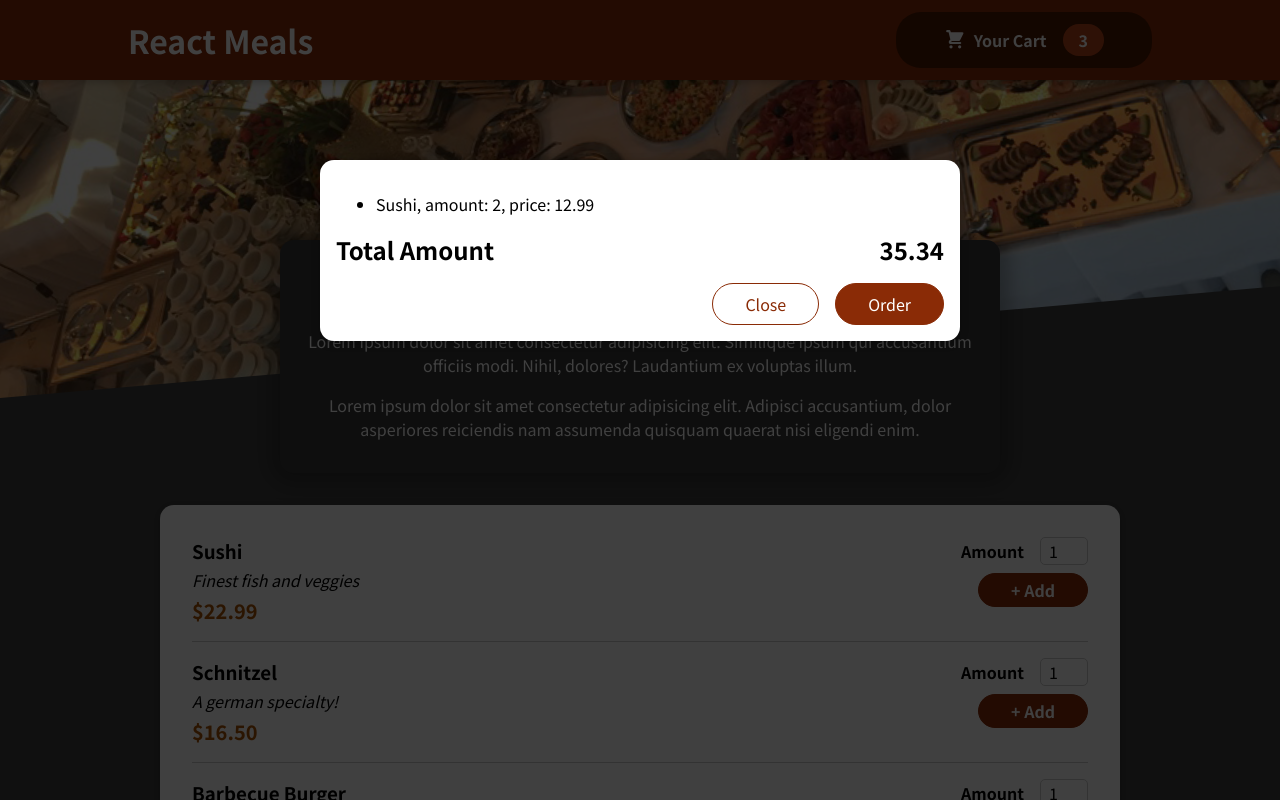
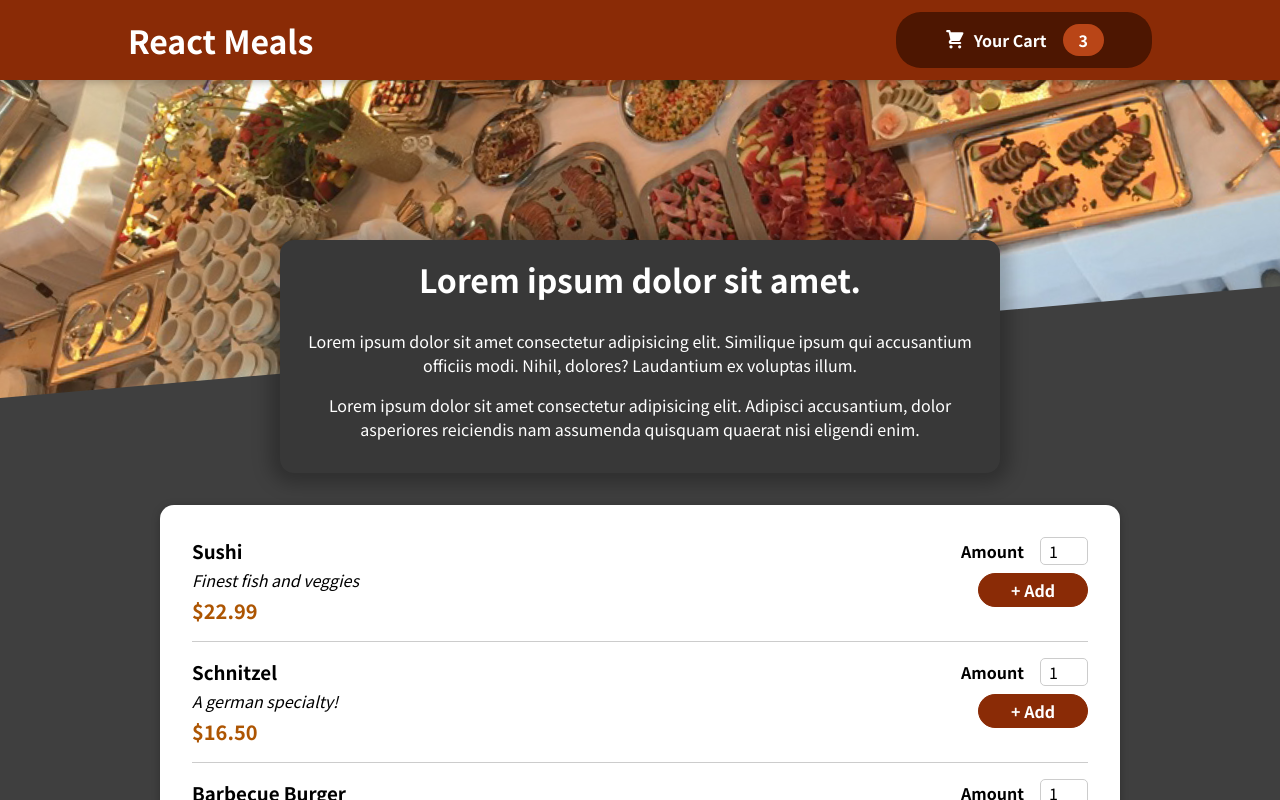
Before and after one commit to Khurshida-Meem/food-ordering-react, a React (Create React App) app: page / in a window 1280 px wide. Shown: the top 800 px of the page. Built offline with nearby package versions, Linux system fonts and the light colour scheme.

Commit message:
added modal

```diff
--- a/src/App.js
+++ b/src/App.js
@@ -7,12 +7,18 @@ function App() {
 
   const [cartShown, setCartShown] = useState(false);
 
-  // const
+  const showCartHandler = () => {
+    setCartShown(true)
+  };
+
+  const hideCartHandler = () => {
+    setCartShown(false);
+  };
 
   return (
     <Fragment>
-      <Cart />
-      <Header />
+      {cartShown && <Cart onClose={hideCartHandler} />}
+      <Header onShowCart={showCartHandler} />
       <main>
         <Meals />
       </main>
--- a/src/Components/Cart/Cart.js
+++ b/src/Components/Cart/Cart.js
@@ -6,14 +6,14 @@ const Cart = (props) => {
     const cartItems = <ul>{[{id: 'c1', name: 'Sushi, amount: 2, price: 12.99'}].map(item => <li>{item.name} </li> )}</ul>
 
     return (
-        <Modal>
+        <Modal onClose={props.onClose}>
             {cartItems}
             <div className={classes.total}>
                 <span>Total Amount</span>
                 <span>35.34</span>
             </div>
             <div className={classes.actions}>
-                <button className={classes['button--alt']}>Close</button>
+                <button className={classes['button--alt']} onClick={props.onClose}>Close</button>
                 <button className={classes.button}>Order</button>
             </div>
         </Modal>
--- a/src/Components/Layout/Header.js
+++ b/src/Components/Layout/Header.js
@@ -3,12 +3,12 @@ import img from '../../assets/meals.jpg'
 import classes from './Header.module.css'
 import HeaderCartButton from './HeaderCartButton';
 
-const Header = () => {
+const Header = (props) => {
     return (
         <React.Fragment>
             <header className={classes.header}>
                 <h1>React Meals</h1>
-                <HeaderCartButton />
+                <HeaderCartButton onClick={props.onShowCart} />
             </header>
             <div className={classes['main-image']}>
                 <img src={img} alt="A table full of delocious foods" />
--- a/src/Components/Layout/HeaderCartButton.js
+++ b/src/Components/Layout/HeaderCartButton.js
@@ -2,9 +2,9 @@ import React from 'react';
 import CartIcon from '../Cart/CartIcon';
 import classes from './HeaderCartButton.module.css'
 
-const HeaderCartButton = () => {
+const HeaderCartButton = (props) => {
     return (
-        <button className={classes.button}>
+        <button className={classes.button} onClick={props.onClick}>
             <span className={classes.icon}>
                 <CartIcon />
             </span>
--- a/src/Components/UI/Modal.js
+++ b/src/Components/UI/Modal.js
@@ -3,7 +3,7 @@ import ReactDOM from "react-dom";
 import classes from './Modal.module.css';
 
 const Backdrop = (props) => {
-  return <div className={classes.backdrop} />;
+  return <div className={classes.backdrop} onClick={props.onClose} />;
 };
 
 const ModalOverlay = (props) => {
@@ -19,7 +19,7 @@ const portalElement = document.getElementById('overlays');
 const Modal = (props) => {
   return (
     <Fragment>
-      {ReactDOM.createPortal(<Backdrop />, portalElement)}
+      {ReactDOM.createPortal(<Backdrop onClose={props.onClose} />, portalElement)}
       {ReactDOM.createPortal(<ModalOverlay>{props.children}</ModalOverlay>,portalElement)}
     </Fragment>
   );
```
